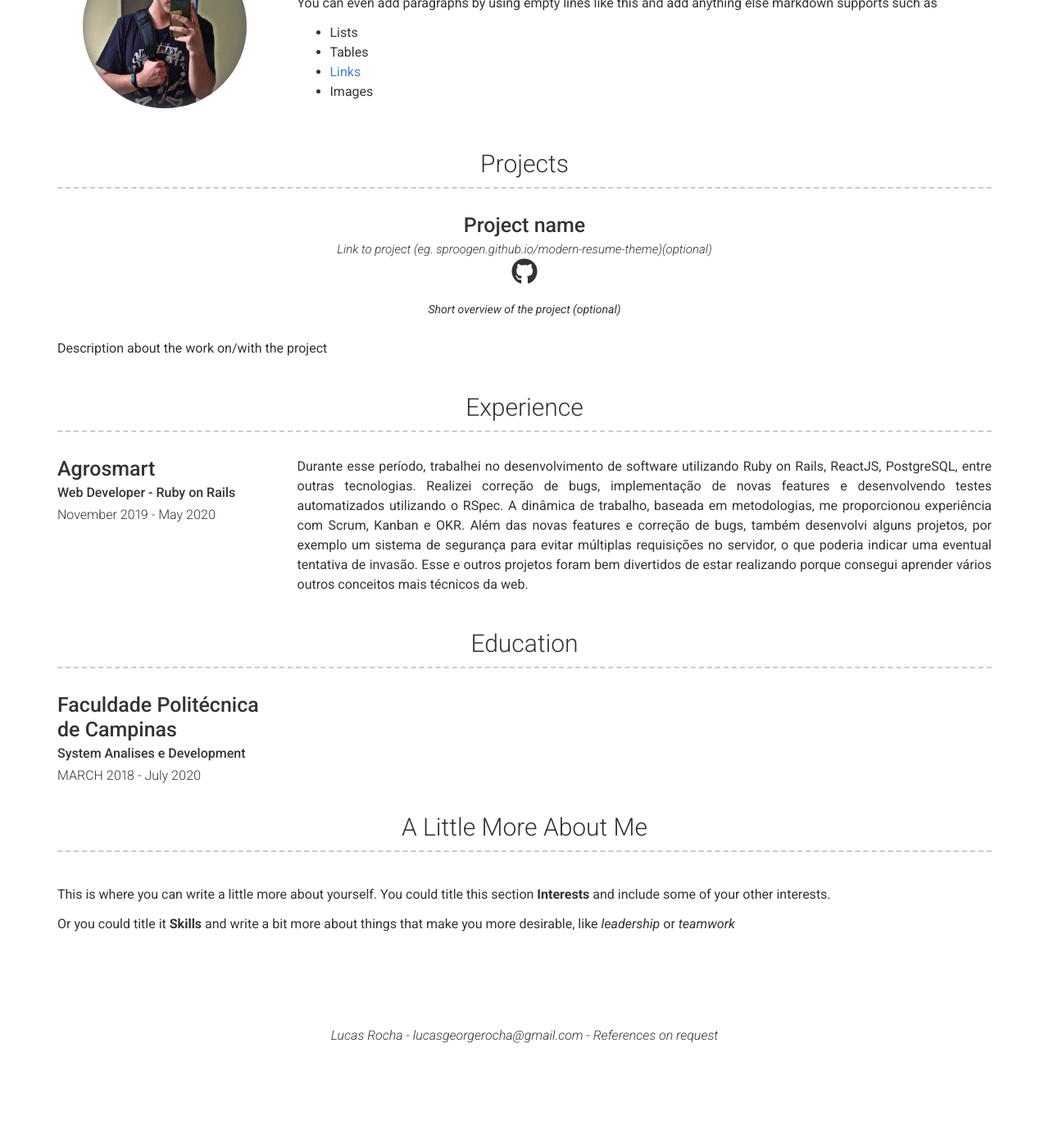
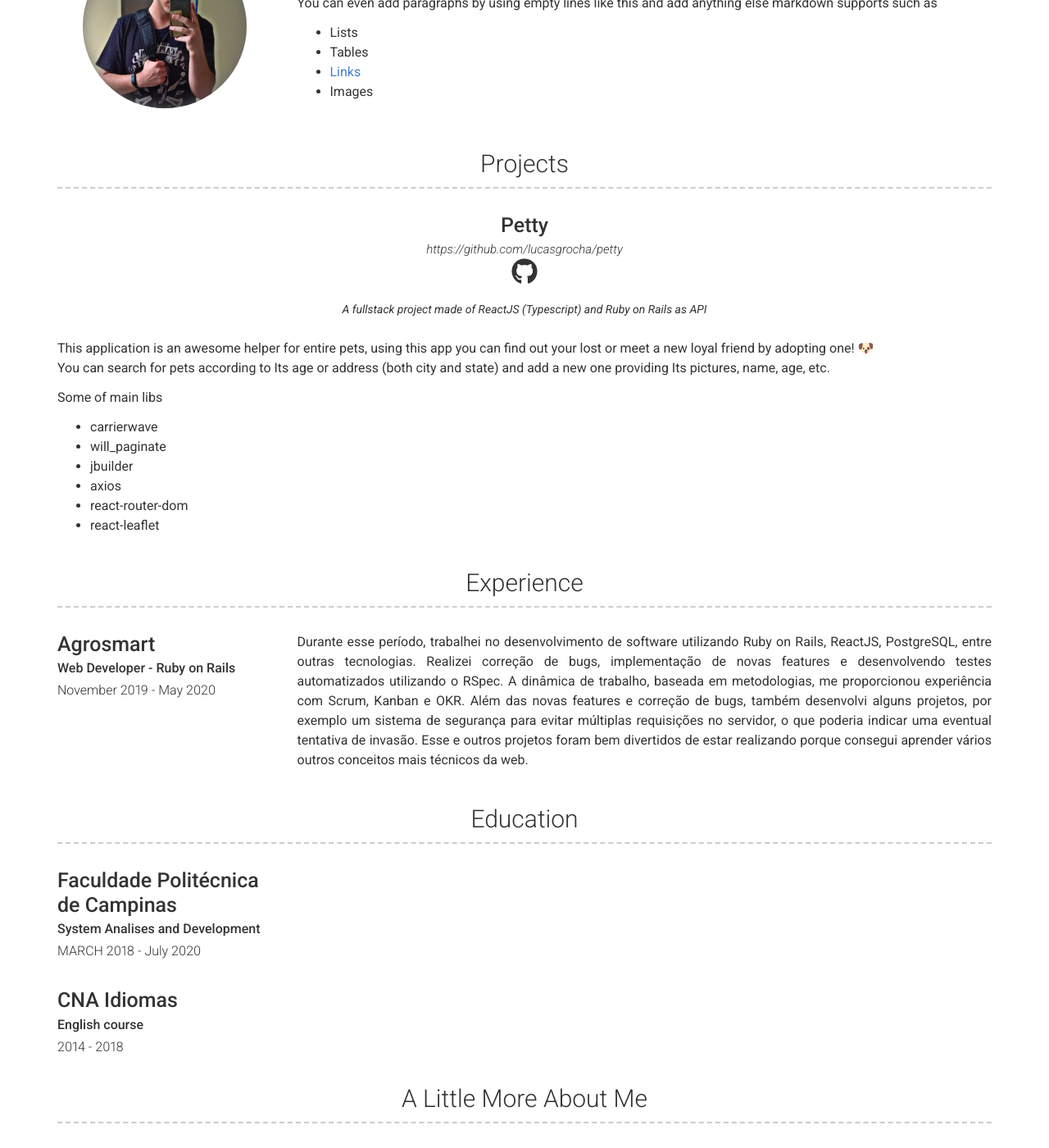
Before and after one commit to lucasgrocha/lucasgrocha.github.io, a Jekyll site: the page built from index.md, in a window 1280 px wide and 1400 px high, scrolled down 370 px. Shown: the whole window at 82% size. Built offline with Jekyll 4.4.1, drawn with Linux system fonts in a browser that asks for light colours; nearby versions of some CDN libraries; before the commit the page ends 1657 px from its top, so only the background shows below that.

Commit message:
add data

```diff
--- a/_data/education.yml
+++ b/_data/education.yml
@@ -2,8 +2,18 @@
 - layout: left
   name: Faculdade Politécnica de Campinas
   dates: MARCH 2018 - July 2020
-  qualification: System Analises e Development
+  qualification: System Analises and Development
+
+
   # quote: >
   #   Short institution or course description (optional)
   # description: | # this will include new lines to allow paragraphs
   #   Description of qualification
+- layout: left
+  name: CNA Idiomas
+  dates: 2014 - 2018
+  qualification: English course
+  # quote: >
+  #   Short institution or course description (optional)
+  # description: | # this will include new lines to allow paragraphs
+  #   Description of qualification
--- a/_data/projects.yml
+++ b/_data/projects.yml
@@ -1,9 +1,19 @@
 # Project template
 - layout: top-middle
-  name: Project name
-  link: Link to project (eg. sproogen.github.io/modern-resume-theme)(optional)
-  github: Github page for project (eg. sproogen/modern-resume-theme)(optional)
+  name: Petty
+  link: https://github.com/lucasgrocha/petty
+  github: lucasgrocha/petty
   quote: >
-    Short overview of the project (optional)
+    A fullstack project made of ReactJS (Typescript) and Ruby on Rails as API
   description: | # this will include new lines to allow paragraphs
-    Description about the work on/with the project
+    This application is an awesome helper for entire pets,
+    using this app you can find out your lost or meet a new loyal friend by adopting one! 🐶<br/>
+    You can search for pets according to Its age or address (both city and state) and add a new one providing Its pictures, name, age, etc.<br />
+
+    Some of main libs
+    - carrierwave
+    - will_paginate
+    - jbuilder
+    - axios
+    - react-router-dom
+    - react-leaflet
```
Also changed, not shown: 1 other file.
